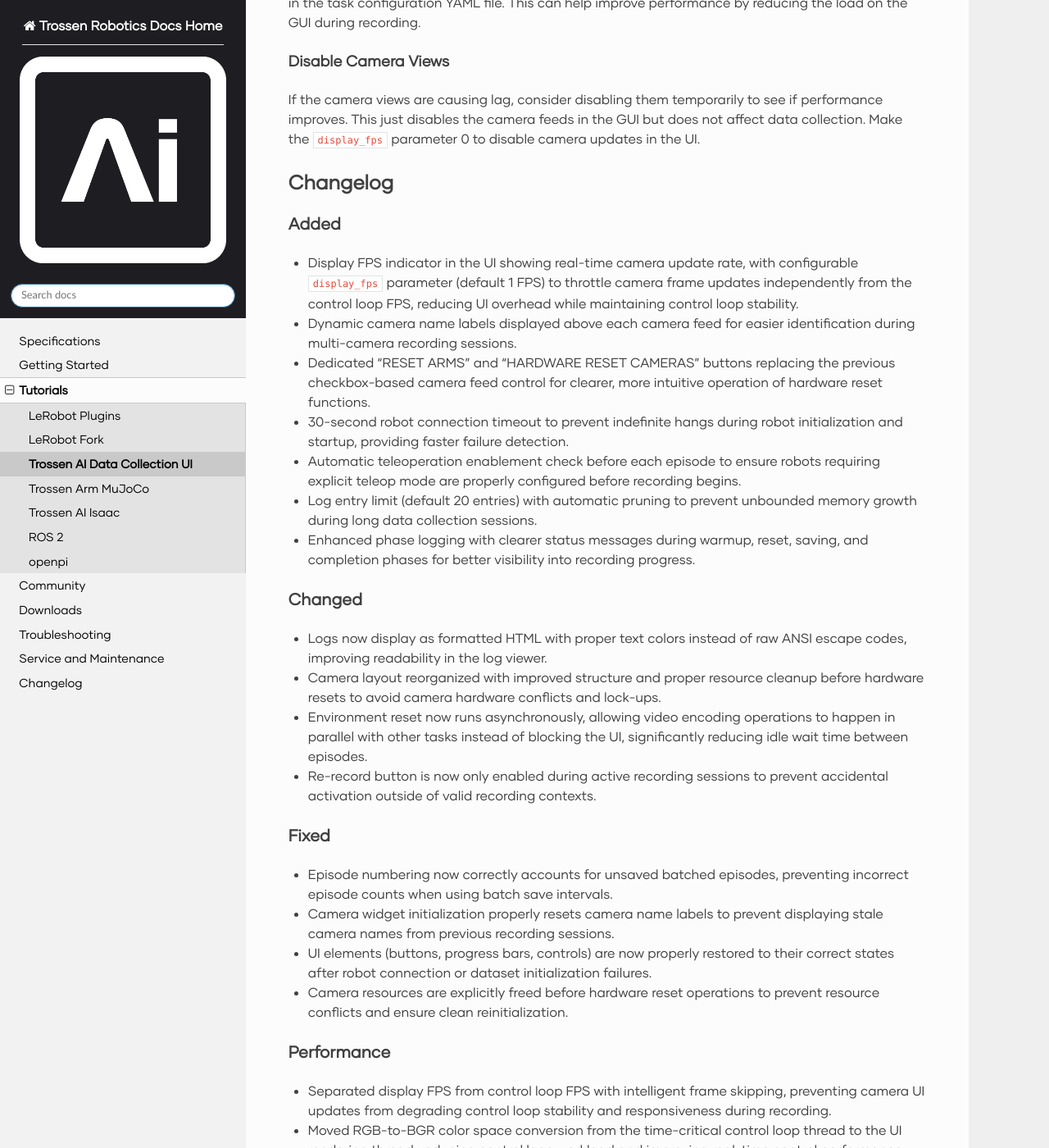
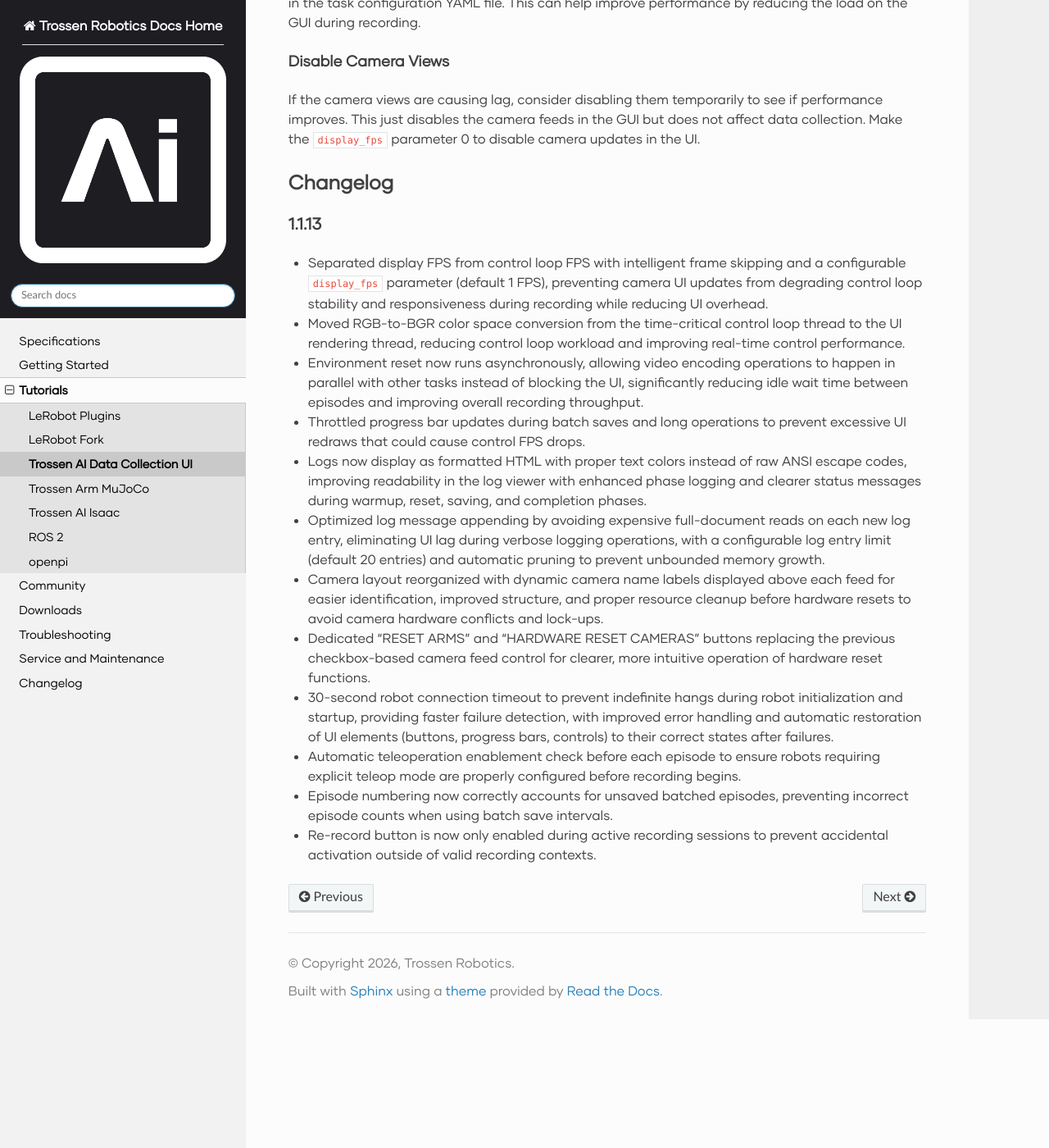
Before and after one commit to TrossenRobotics/trossen_arm, a Sphinx documentation site: the page built from docs/tutorials/trossen_data_collection_ui.rst, in a window 1280 px wide and 1400 px high, scrolled down 15184 px. Shown: the whole window at 82% size. Built offline with Sphinx 7.4.7 and the Read the Docs theme 3.1.0, drawn with Linux system fonts in a browser that asks for light colours; some web fonts are replaced; pages that are not in the unit, such as notebooks, are missing from menus; after the commit the page ends 16427 px from its top, so only the background shows below that; some of the changed text lies outside the part shown.

Commit message:
resolve pr comments

```diff
--- a/docs/tutorials/trossen_data_collection_ui.rst
+++ b/docs/tutorials/trossen_data_collection_ui.rst
@@ -694,39 +694,18 @@ Make the ``display_fps`` parameter 0 to disable camera updates in the UI.
 Changelog
 =========
 
+1.1.13
+------
 
-Added
------
-
-- Display FPS indicator in the UI showing real-time camera update rate, with configurable ``display_fps`` parameter (default 1 FPS) to throttle camera frame updates independently from the control loop FPS, reducing UI overhead while maintaining control loop stability.
-- Dynamic camera name labels displayed above each camera feed for easier identification during multi-camera recording sessions.
+- Separated display FPS from control loop FPS with intelligent frame skipping and a configurable ``display_fps`` parameter (default 1 FPS), preventing camera UI updates from degrading control loop stability and responsiveness during recording while reducing UI overhead.
+- Moved RGB-to-BGR color space conversion from the time-critical control loop thread to the UI rendering thread, reducing control loop workload and improving real-time control performance.
+- Environment reset now runs asynchronously, allowing video encoding operations to happen in parallel with other tasks instead of blocking the UI, significantly reducing idle wait time between episodes and improving overall recording throughput.
+- Throttled progress bar updates during batch saves and long operations to prevent excessive UI redraws that could cause control FPS drops.
+- Logs now display as formatted HTML with proper text colors instead of raw ANSI escape codes, improving readability in the log viewer with enhanced phase logging and clearer status messages during warmup, reset, saving, and completion phases.
+- Optimized log message appending by avoiding expensive full-document reads on each new log entry, eliminating UI lag during verbose logging operations, with a configurable log entry limit (default 20 entries) and automatic pruning to prevent unbounded memory growth.
+- Camera layout reorganized with dynamic camera name labels displayed above each feed for easier identification, improved structure, and proper resource cleanup before hardware resets to avoid camera hardware conflicts and lock-ups.
 - Dedicated "RESET ARMS" and "HARDWARE RESET CAMERAS" buttons replacing the previous checkbox-based camera feed control for clearer, more intuitive operation of hardware reset functions.
-- 30-second robot connection timeout to prevent indefinite hangs during robot initialization and startup, providing faster failure detection.
+- 30-second robot connection timeout to prevent indefinite hangs during robot initialization and startup, providing faster failure detection, with improved error handling and automatic restoration of UI elements (buttons, progress bars, controls) to their correct states after failures.
 - Automatic teleoperation enablement check before each episode to ensure robots requiring explicit teleop mode are properly configured before recording begins.
-- Log entry limit (default 20 entries) with automatic pruning to prevent unbounded memory growth during long data collection sessions.
-- Enhanced phase logging with clearer status messages during warmup, reset, saving, and completion phases for better visibility into recording progress.
-
-Changed
--------
-
-- Logs now display as formatted HTML with proper text colors instead of raw ANSI escape codes, improving readability in the log viewer.
-- Camera layout reorganized with improved structure and proper resource cleanup before hardware resets to avoid camera hardware conflicts and lock-ups.
-- Environment reset now runs asynchronously, allowing video encoding operations to happen in parallel with other tasks instead of blocking the UI, significantly reducing idle wait time between episodes.
+- Episode numbering now correctly accounts for unsaved batched episodes, preventing incorrect episode counts when using batch save intervals.
 - Re-record button is now only enabled during active recording sessions to prevent accidental activation outside of valid recording contexts.
-
-Fixed
------
-
-- Episode numbering now correctly accounts for unsaved batched episodes, preventing incorrect episode counts when using batch save intervals.
-- Camera widget initialization properly resets camera name labels to prevent displaying stale camera names from previous recording sessions.
-- UI elements (buttons, progress bars, controls) are now properly restored to their correct states after robot connection or dataset initialization failures.
-- Camera resources are explicitly freed before hardware reset operations to prevent resource conflicts and ensure clean reinitialization.
-
-Performance
------------
-
-- Separated display FPS from control loop FPS with intelligent frame skipping, preventing camera UI updates from degrading control loop stability and responsiveness during recording.
-- Moved RGB-to-BGR color space conversion from the time-critical control loop thread to the UI rendering thread, reducing control loop workload and improving real-time control performance.
-- Throttled progress bar updates during batch saves and long operations to prevent excessive UI redraws that could cause control FPS drops.
-- Optimized log message appending by avoiding expensive full-document reads on each new log entry, eliminating UI lag during verbose logging operations.
-- Parallel video encoding during environment reset eliminates idle wait time between episodes, improving overall recording throughput and reducing time between consecutive episode recordings.
```
